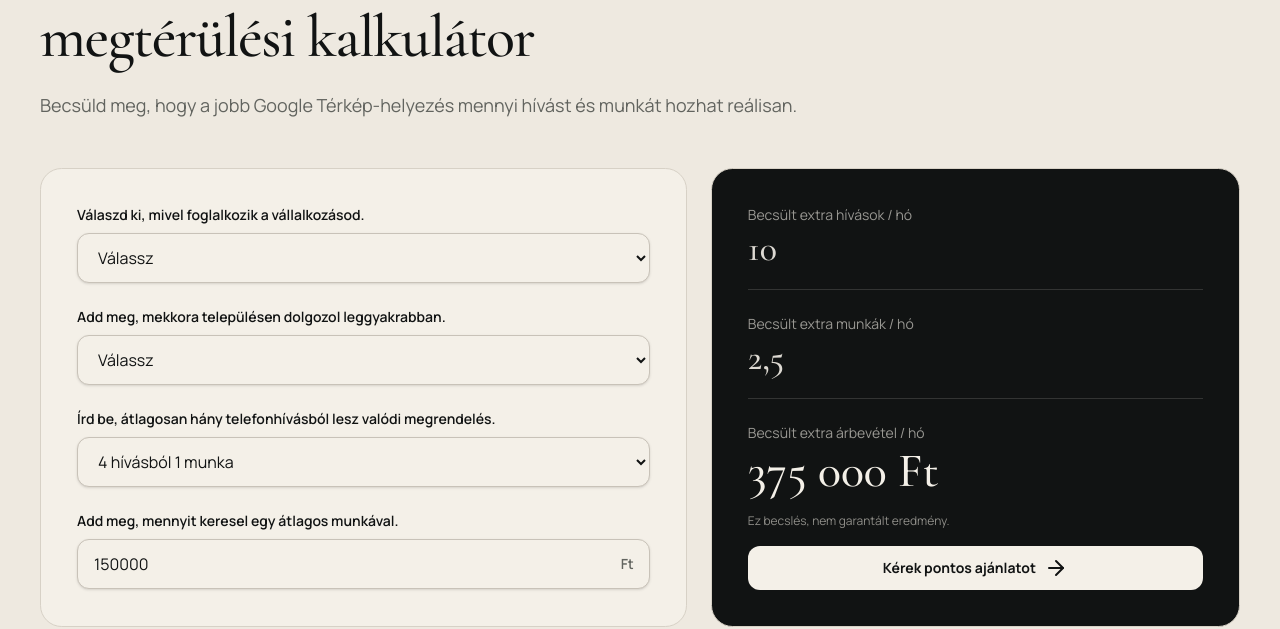
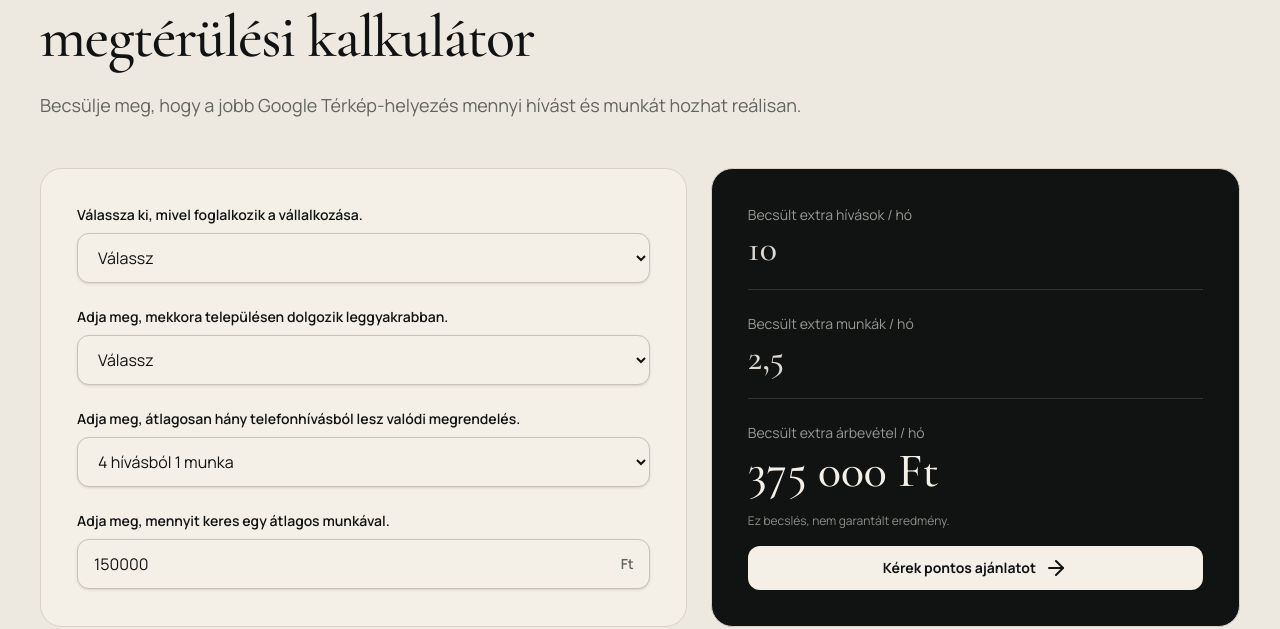
Before and after one commit to tom2344/tms-marketing-2, a Next.js app: page / in a window 1280 px wide. Shown: the part 4889-5518 px from the top of the page. Built offline with nearby package versions, Linux system fonts and the light colour scheme.

Commit message:
Standardize Hungarian copy to formal tone

```diff
--- a/components/roi-calculator.tsx
+++ b/components/roi-calculator.tsx
@@ -11,7 +11,7 @@ const conversionOptions = [{ label: '5 hívásból 1 munka', value: 5 }, { label
 
 const copy = {
   hu: {
-    label: 'Kalkulátor', title: 'Google Térkép megtérülési kalkulátor', intro: 'Becsüld meg, hogy a jobb Google Térkép-helyezés mennyi hívást és munkát hozhat reálisan.', business: 'Válaszd ki, mivel foglalkozik a vállalkozásod.', city: 'Add meg, mekkora településen dolgozol leggyakrabban.', conversion: 'Írd be, átlagosan hány telefonhívásból lesz valódi megrendelés.', value: 'Add meg, mennyit keresel egy átlagos munkával.', calls: 'Becsült extra hívások / hó', jobs: 'Becsült extra munkák / hó', revenue: 'Becsült extra árbevétel / hó', note: 'Ez becslés, nem garantált eredmény.', cta: 'Kérek pontos ajánlatot', placeholder: 'Válassz', currency: (n: number) => new Intl.NumberFormat('hu-HU').format(Math.round(n)) + ' Ft', number: (n: number) => new Intl.NumberFormat('hu-HU', { maximumFractionDigits: 1 }).format(n),
+    label: 'Kalkulátor', title: 'Google Térkép megtérülési kalkulátor', intro: 'Becsülje meg, hogy a jobb Google Térkép-helyezés mennyi hívást és munkát hozhat reálisan.', business: 'Válassza ki, mivel foglalkozik a vállalkozása.', city: 'Adja meg, mekkora településen dolgozik leggyakrabban.', conversion: 'Adja meg, átlagosan hány telefonhívásból lesz valódi megrendelés.', value: 'Adja meg, mennyit keres egy átlagos munkával.', calls: 'Becsült extra hívások / hó', jobs: 'Becsült extra munkák / hó', revenue: 'Becsült extra árbevétel / hó', note: 'Ez becslés, nem garantált eredmény.', cta: 'Kérek pontos ajánlatot', placeholder: 'Válassz', currency: (n: number) => new Intl.NumberFormat('hu-HU').format(Math.round(n)) + ' Ft', number: (n: number) => new Intl.NumberFormat('hu-HU', { maximumFractionDigits: 1 }).format(n),
   },
   en: {
     label: 'Calculator', title: 'Google Maps return calculator', intro: 'Estimate how many calls and jobs better Google Maps visibility could realistically bring.', business: 'Choose what your business does.', city: 'Choose the size of the town where you work most often.', conversion: 'Enter how many calls typically become a real job.', value: 'Enter what you earn from an average job.', calls: 'Estimated extra calls / mo', jobs: 'Estimated extra jobs / mo', revenue: 'Estimated extra revenue / mo', note: 'This is an estimate, not a guaranteed result.', cta: 'Request an exact quote', placeholder: 'Choose', currency: (n: number) => new Intl.NumberFormat('en-US').format(Math.round(n)) + ' Ft', number: (n: number) => new Intl.NumberFormat('en-US', { maximumFractionDigits: 1 }).format(n),
```
